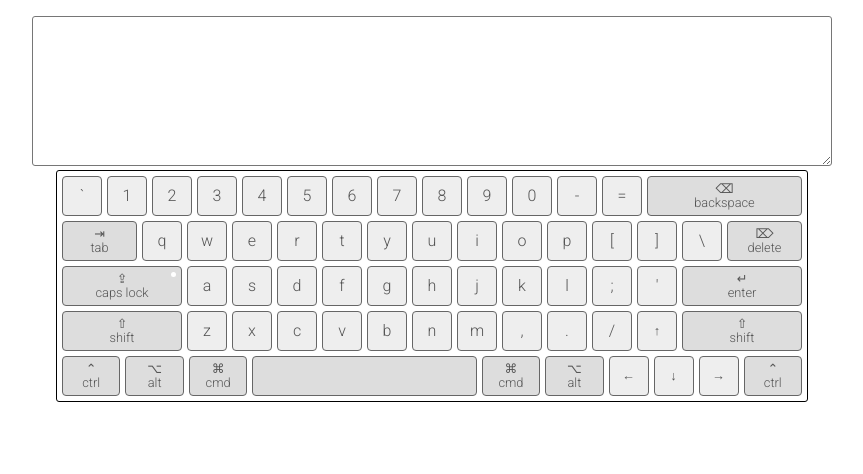
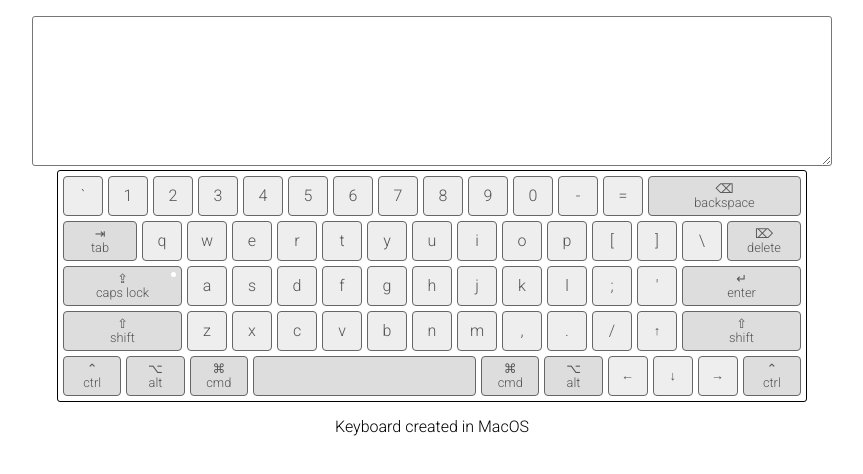
Before and after one commit to phoinixru/virtual-keyboard, a website with bundled scripts: page index.html in a window 1280 px wide. Shown: the whole page, without its empty margins (208-1071 px from the left). Built offline with nearby package versions, Linux system fonts and the light colour scheme.

Commit message:
feat: add created clause

```diff
--- a/assets/js/keyboard.js
+++ b/assets/js/keyboard.js
@@ -3,6 +3,7 @@ import KEYS from './keys.js';
 
 const CssClasses = {
   BLOCK: 'keyboard',
+  CREATED: 'keyboard__created',
   LAYOUT: 'keyboard__layout',
   ROW: 'keyboard__row',
   CAPS_LOCKED: 'keyboard_caps_locked',
@@ -28,6 +29,8 @@ const LANGUAGE = {
   SECOND: 'ru',
 };
 
+const CREATED_IN_TEXT = 'Keyboard created in MacOS';
+
 export default class VirtualKeyboard {
   constructor() {
     this.container = elt('div', { className: CssClasses.BLOCK });
@@ -37,6 +40,7 @@ export default class VirtualKeyboard {
     this.isShiftPressed = false;
 
     this.renderKeyboard();
+    this.addCreatedClause();
     this.addEventListeners();
   }
 
@@ -46,6 +50,14 @@ export default class VirtualKeyboard {
 
     document.body.addEventListener('keydown', (event) => this.handleKeyboardEvents(event));
     document.body.addEventListener('keyup', (event) => this.handleKeyboardEvents(event));
+  }
+
+  addCreatedClause() {
+    this.container.append(
+      elt('p', {
+        className: CssClasses.CREATED,
+      }, CREATED_IN_TEXT),
+    );
   }
 
   renderKeyboard() {
--- a/sass/abstracts/_variables.scss
+++ b/sass/abstracts/_variables.scss
@@ -8,4 +8,5 @@
   --color-button-border: #666;
 
   --ff-monospace: 'Courier New', Courier, monospace;
+  --ff-sans-serif: 'Roboto', sans-serif;
 }
--- a/sass/base/_typography.scss
+++ b/sass/base/_typography.scss
@@ -1,8 +1,9 @@
 body {
+  font-family: var(--ff-sans-serif);
   font-smooth: auto;
   -webkit-font-smoothing: antialiased;
 }
 
 button {
-  font-family: 'Roboto', sans-serif;
+  font-family: var(--ff-sans-serif);
 }
--- a/sass/components/_keyboard.scss
+++ b/sass/components/_keyboard.scss
@@ -1,6 +1,4 @@
 .keyboard {
-  border: 1px solid #000;
-  border-radius: 3px;
   width: 750px;
   margin: auto;
 }
@@ -10,6 +8,8 @@
   display: flex;
   flex-direction: column;
   gap: 5px;
+  border: 1px solid #000;
+  border-radius: 3px;
 }
 
 .keyboard__row {
@@ -18,6 +18,10 @@
   flex-wrap: nowrap;
   justify-content: space-between;
   gap: 5px;
+}
+
+.keyboard__created {
+  text-align: center;
 }
 
 .key {
```
Also changed, not shown: assets/styles/main.css, 1 other file.
